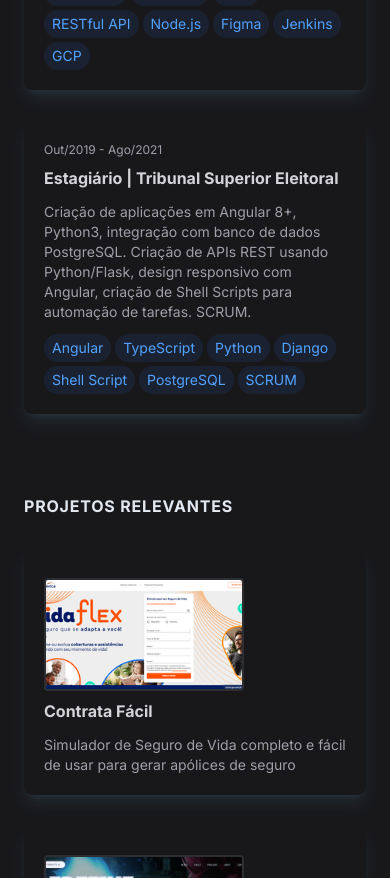
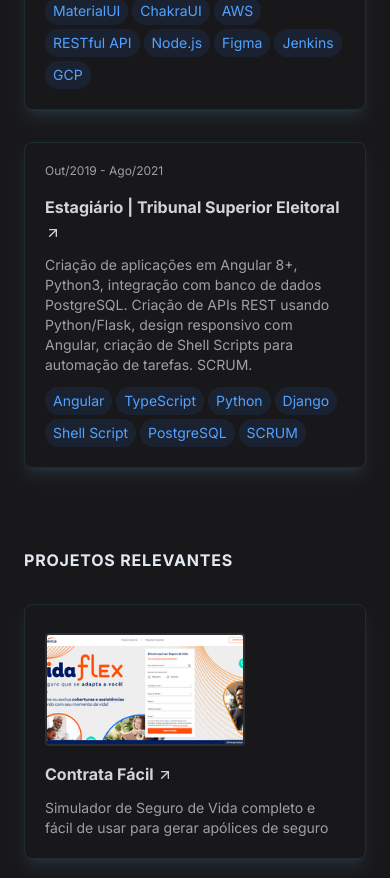
Before and after one commit to mjunior447/personal-website, a Next.js app: page / in a window 390 px wide. Shown: the part 2380-3258 px from the top of the page. Built offline with nearby package versions, Linux system fonts and the light colour scheme.

Commit message:
feat: add more support for mobile; add podcastr thumbnail

```diff
--- a/src/components/Card.tsx
+++ b/src/components/Card.tsx
@@ -1,5 +1,6 @@
 import Image from "next/image";
 import Badge from "./Badge";
+import Arrow from "./icons/Arrow";
 
 interface CardProps {
   title: string;
@@ -11,14 +12,21 @@
 
 const Card = ({ period, title, description, skills, imageUrl }: CardProps) => {
   return (
-    <div className="flex gap-2 md:gap-12 lg:gap-16 flex-col md:flex-row w-full text-zinc-400 rounded-md p-5 cursor-pointer hover:[&_h3]:text-blue-400 shadow-lg shadow-sky-300/10 transition-all hover:shadow-md hover:shadow-sky-300/65 duration-150 ease-in">
+    <div className="flex gap-2 md:gap-12 lg:gap-16 flex-col md:flex-row w-full group/container text-zinc-400 rounded-md p-5 cursor-pointer hover:[&_h3]:text-blue-400 shadow-lg shadow-sky-300/10 transition-all hover:shadow-md hover:shadow-sky-300/65 border-sky-300/10 border-1 md:border-0 duration-150 ease-in">
       <div className="min-w-fit text-xs md:text-sm">{period}</div>
       {imageUrl && (
-        <Image src={imageUrl} alt="Project image" width="200" height="48" className="aspect-video object-cover rounded border-2 border-slate-200/10 transition group-hover:border-slate-200/30 sm:col-span-2" />
+        <Image
+          src={imageUrl}
+          alt="Project image"
+          width="200"
+          height="48"
+          className="aspect-video object-cover rounded border-2 border-slate-200/10 transition hover:border-slate-200/30 sm:col-span-2"
+        />
       )}
-      <div className="flex flex-col gap-3">
+      <div className="flex flex-col gap-3 mt-2 md:mt-0">
         <h3 className="text-md font-bold text-zinc-300 transition-all duration-150 ease-in-out">
-          {title}
+          {title}{" "}
+          <Arrow classNames="inline align-middle group-hover/container:translate-x-1 group-hover/container:-translate-y-1 transition-transform duration-150 ease-in" />
         </h3>
         <div className="text-sm">{description}</div>
         {skills && (
--- /dev/null
+++ b/src/components/icons/Arrow.tsx
@@ -0,0 +1,31 @@
+const Arrow = ({
+  width = 16,
+  height = 16,
+  stroke = "currentColor",
+  classNames,
+}: {
+  width?: number;
+  height?: number;
+  stroke?: string;
+  classNames?: string;
+}) => {
+  return (
+    <svg
+      xmlns="http://www.w3.org/2000/svg"
+      width={width}
+      height={height}
+      viewBox="0 0 24 24"
+      fill="none"
+      stroke={stroke}
+      strokeWidth="2"
+      strokeLinecap="round"
+      strokeLinejoin="round"
+      className={classNames}
+    >
+      <path d="M7 7h10v10" />
+      <path d="M7 17 17 7" />
+    </svg>
+  );
+};
+
+export default Arrow;
--- a/src/constants/relevantProjects.ts
+++ b/src/constants/relevantProjects.ts
@@ -1,6 +1,6 @@
 const relevantProjects = [
   {
-    imageUrl: "/project-images/sulamerica-home.png",
+    imageUrl: "/project-images/sulamerica-thumbnail.png",
     title: "Contrata Fácil",
     description:
       "Simulador de Seguro de Vida completo e fácil de usar para gerar apólices de seguro",
@@ -12,7 +12,7 @@
       "Clone do zentry.com, um site indicado ao Awwwards. Feito com React.js e GSAP",
   },
   {
-    imageUrl: "",
+    imageUrl: "/project-images/podcastr-thumbnail.png",
     title: "DevCast",
     description:
       "Uma aplicação SaaS baseada no Spotify, com integração com a API da OpenAI para gerar áudio e imagens",
```
Also changed, not shown: public/project-images/podcastr-thumbnail.png (added), public/project-images/sulamerica-thumbnail.png (renamed from public/project-images/sulamerica-home.png).
